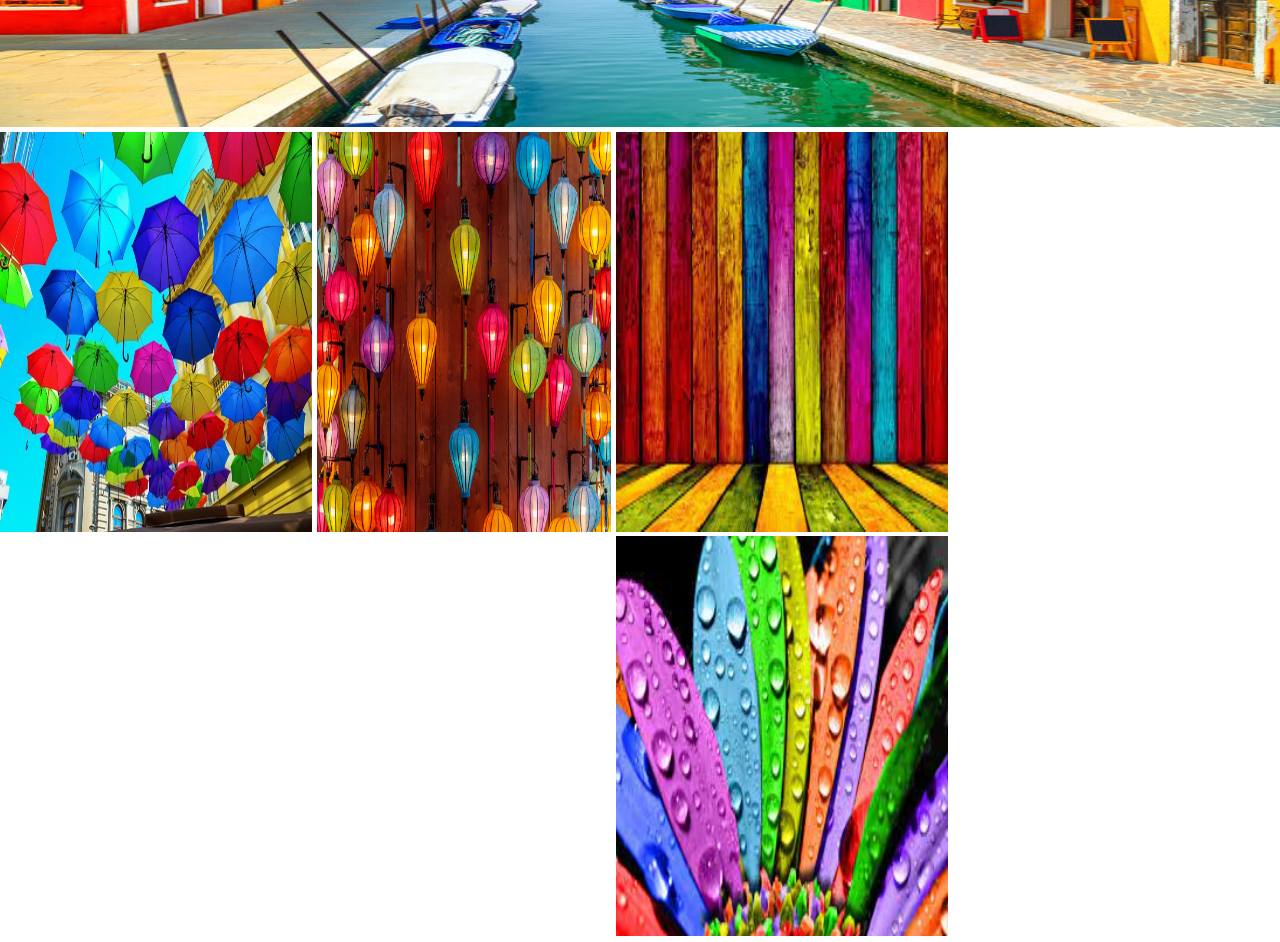
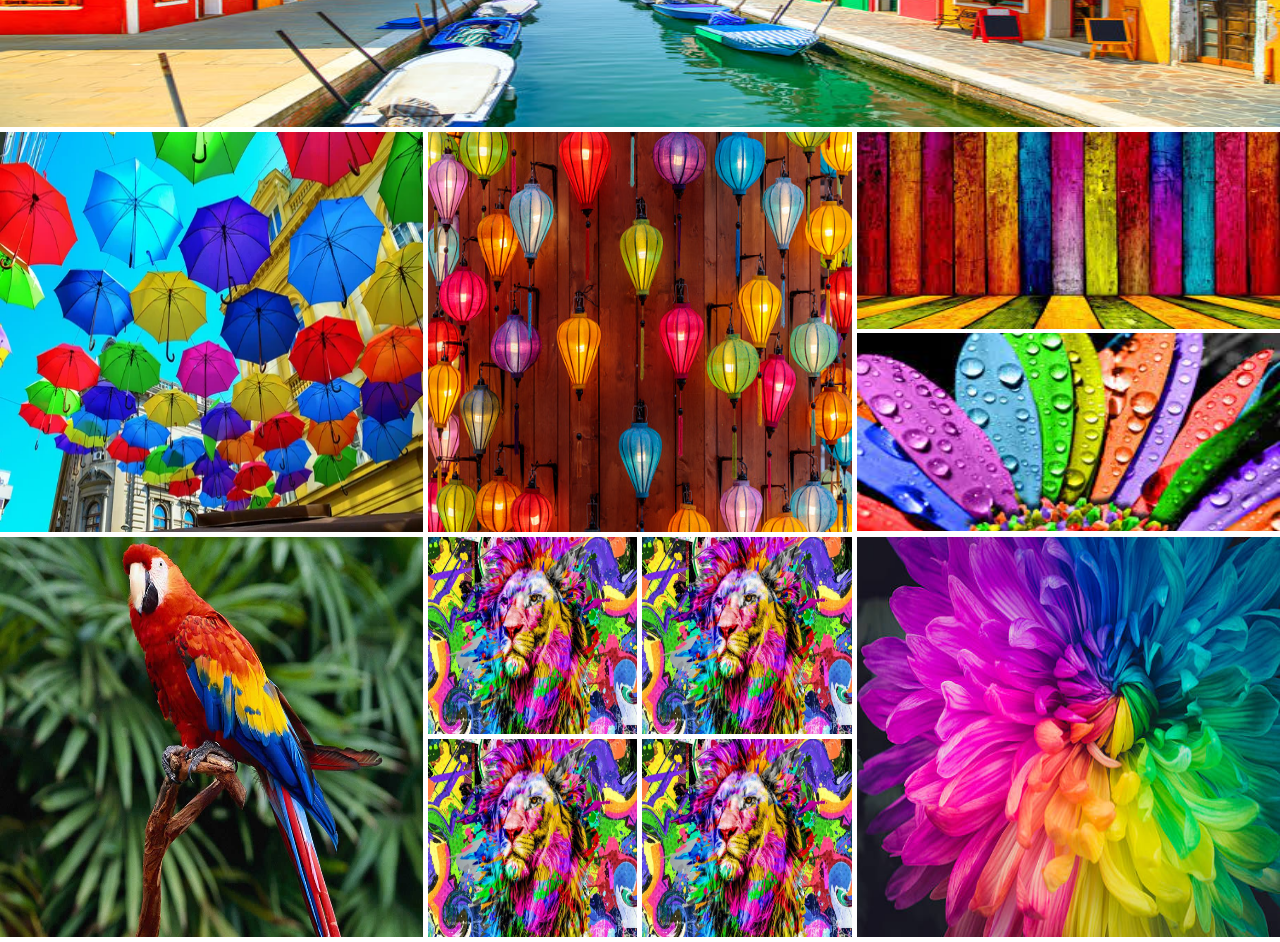
Before and after one commit to lilycm/grid-flex, a plain HTML site: page index.html in a window 1280 px wide. Shown: the part 340-1282 px from the top of the page. Drawn offline with Linux system fonts and the light colour scheme.

Commit message:
complete first grid layout

```diff
--- a/index.html
+++ b/index.html
@@ -32,6 +32,20 @@
                     <img src="images/E.jpg" alt="">
                 </div>
             </div>
+            <div class="row">
+                <div>
+                    <img src="images/F.jpg" alt="">
+                </div>
+                <div class="square-collage">
+                    <img src="images/G.jpg" alt="">
+                    <img src="images/G.jpg" alt="">
+                    <img src="images/G.jpg" alt="">
+                    <img src="images/G.jpg" alt="">
+                </div>
+                <div>
+                    <img src="images/H.jpg" alt="">
+                </div>
+            </div>
         </section>
     </main>
 </body>
--- a/style/style.css
+++ b/style/style.css
@@ -14,8 +14,28 @@ img{
 }
 
 .row > div{
-    flex-grow: 1;
+    flex: 1;
 }
 .vertical-collage img{
-    width: 50%;
+    height: calc((100% - 5px)/2);
 }
+
+.square-collage{
+    display: grid;
+    grid-template-columns: repeat(2, 1fr);
+    gap: 5px;
+}
+
+@media screen and (max-width: 576px) {
+    .row{
+        flex-direction: column;
+        height: auto;
+    }
+
+    .vertical-collage img{
+        height: auto;
+    }
+    .square-collage{
+        grid-template-columns: repeat(1, 1fr);
+    }
+}
```
